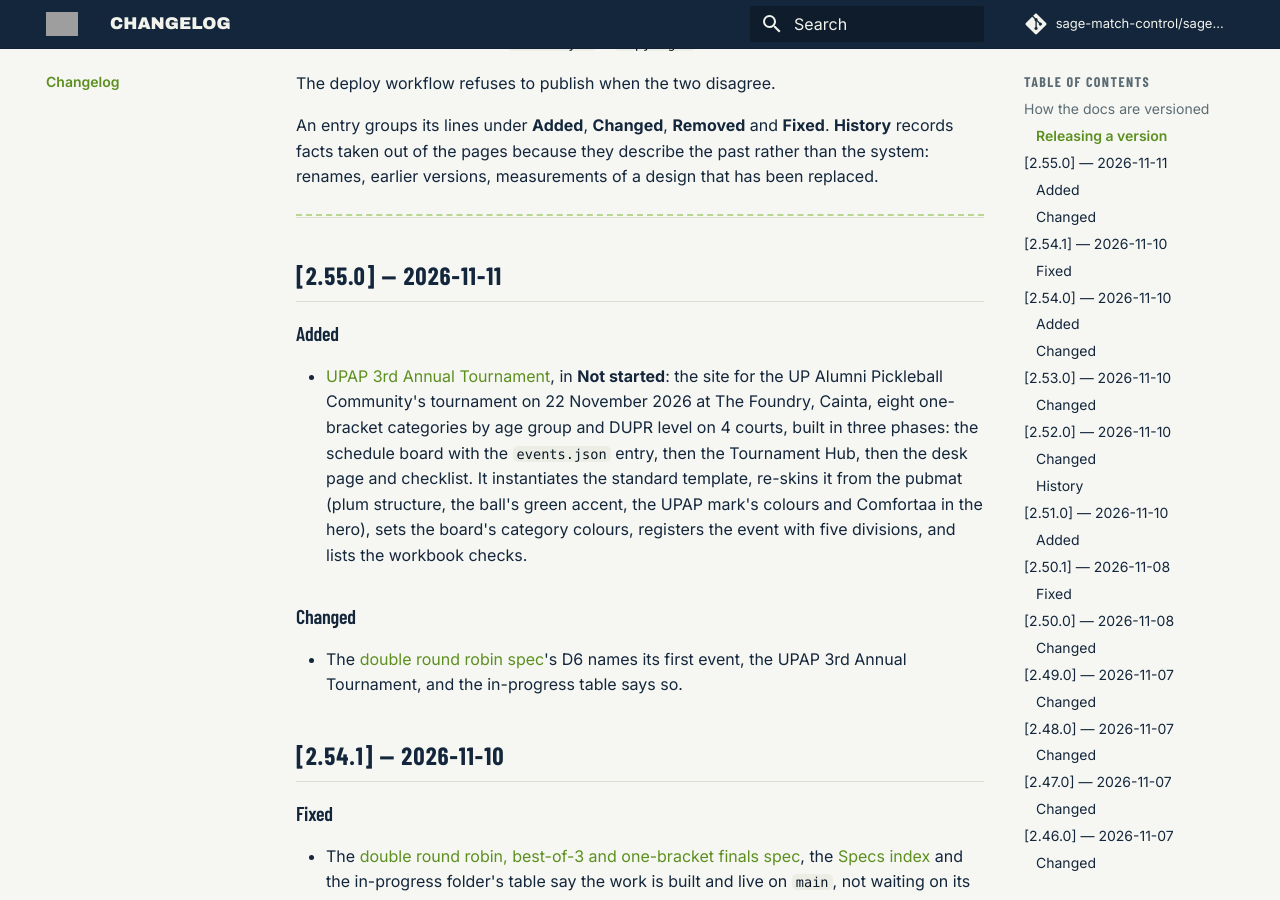
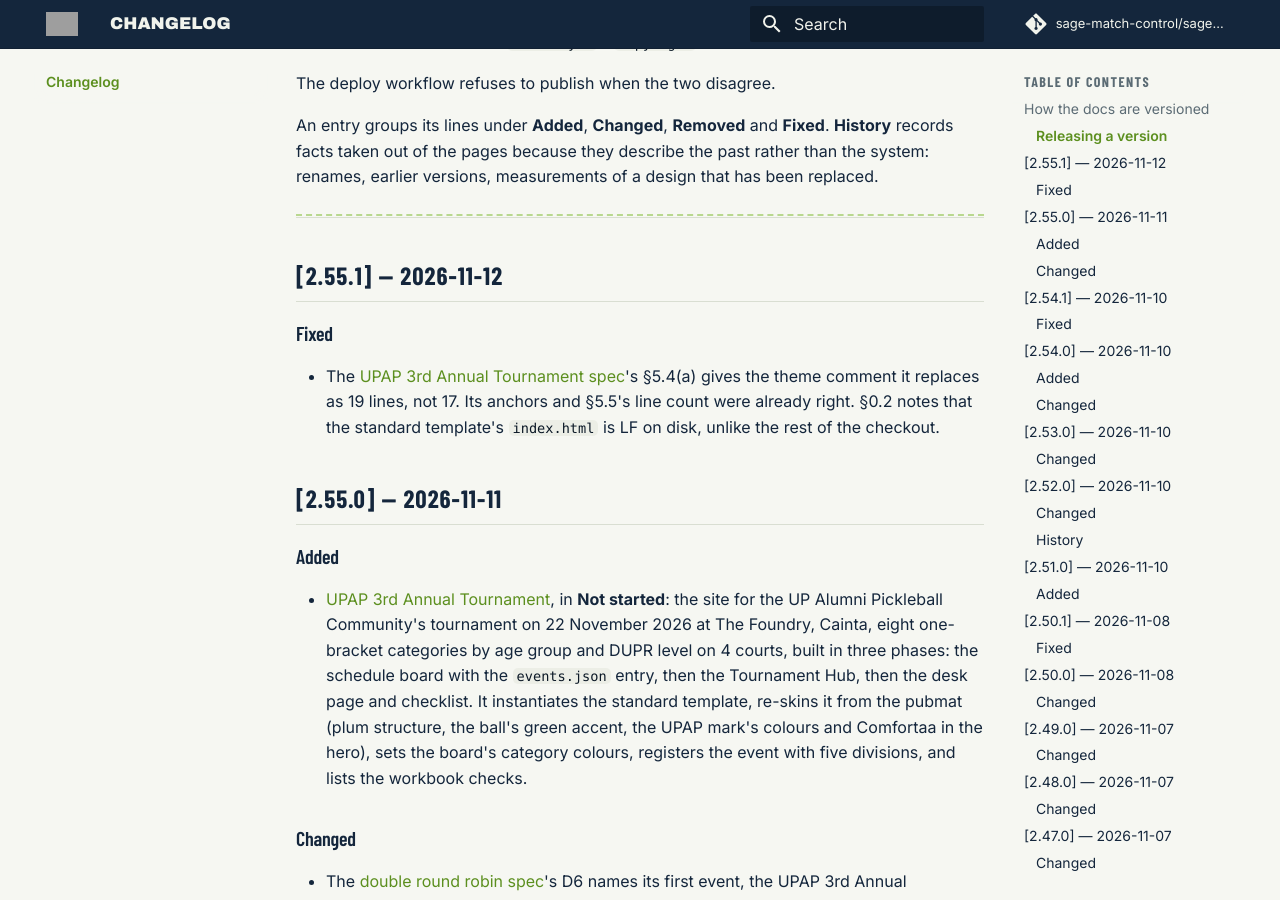
Before and after one commit to sage-match-control/sage-docs, an MkDocs documentation site: the page built from docs/changelog.md, in a window 1280 px wide and 900 px high, scrolled down 1027 px. Built offline with MkDocs 1.6.1 and Material for MkDocs 9.7.7, drawn with Linux system fonts in a browser that asks for light colours; comment, search, counter and statistics services are not loaded.

Commit message:
docs 2.55.1: UPAP spec, the theme comment is 19 lines; the template's index.html is LF
Phase 2's build stopped at §5.4(a): the theme comment its two anchors bound is 19
lines in the standard template, not the 17 the spec said. The anchors and §5.5's
295-line check were already right. §0.2 now notes that the template's index.html is
LF on disk, unlike the rest of the site checkout.

Co-Authored-By: Claude Opus 5.5 <noreply@anthropic.com>

```diff
--- a/docs/changelog.md
+++ b/docs/changelog.md
@@ -36,6 +36,15 @@ rather than the system: renames, earlier versions, measurements of a design that
 has been replaced.
 
 ---
+
+## [2.55.1] — 2026-11-12
+
+### Fixed
+
+- The [UPAP 3rd Annual Tournament spec](specs/not-started/upap-3rd-annual-tournament-spec.md)'s
+  §5.4(a) gives the theme comment it replaces as 19 lines, not 17. Its anchors and §5.5's line
+  count were already right. §0.2 notes that the standard template's `index.html` is LF on disk,
+  unlike the rest of the checkout.
 
 ## [2.55.0] — 2026-11-11
 
--- a/mkdocs.yml
+++ b/mkdocs.yml
@@ -6,7 +6,7 @@ repo_name: sage-match-control/sage-docs
 edit_uri: edit/main/docs/
 # The docs version. Bump it with a new entry at the top of docs/changelog.md;
 # the deploy workflow checks the two agree.
-copyright: 'S.A.G.E. Documentation <a href="https://sage-match-control.github.io/sage-docs/changelog/">v2.55.0</a>'
+copyright: 'S.A.G.E. Documentation <a href="https://sage-match-control.github.io/sage-docs/changelog/">v2.55.1</a>'
 
 docs_dir: docs
 
```
Also changed, not shown: docs/specs/not-started/upap-3rd-annual-tournament-spec.md (+4 -2 lines).
